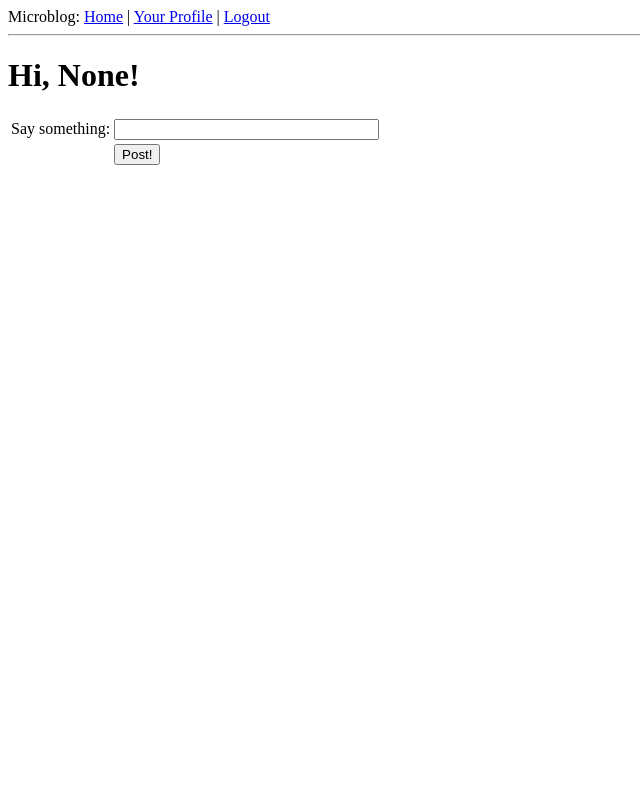
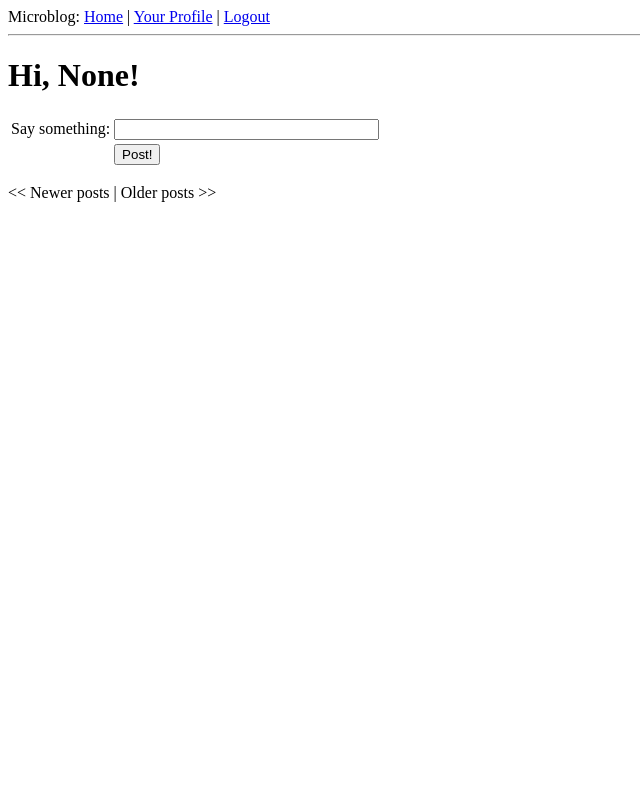
Before and after one commit to drbothen/Flasky_tut, a Flask app: page / in a window 1280 px wide. Shown: the whole page, without its empty margins (0-640 px from the left). Run offline with Flask 2, Linux system fonts and the light colour scheme; a user stored in the database is signed in; data comes from the database, SQL or seed files in the repository; data that the repository does not hold is empty; parts of the project's set-up code (start-up, migrations or seed data) failed here and were passed over.

Commit message:
added pagination logic to the template index

```diff
--- a/app/templates/index.html
+++ b/app/templates/index.html
@@ -21,7 +21,18 @@
             </tr>
         </table>
     </form>
+    <!-- posts is a Paginate object -->
     {% for post in posts.items %}  <!-- for loop to loop through all the posts past by the post variable. -->
         <div><p>{{ post.author.nickname }} says: <b>{{ post.body }}</b></p></div>  <!-- defines the style to display posts -->
     {% endfor %}  <!-- end for loop -->
+    {% if posts.has_prev %}  <!-- if there are newer posts generate a link -->
+        <a href="{{ url_for('index', page=posts.prev_num) }}">&lt;&lt; Newer posts</a>  <!-- link to newer posts -->
+    {% else %}  <!-- else statement -->
+        &lt;&lt; Newer posts  <!-- if no newer posts generate no link -->
+    {% endif %} |  <!-- end if statement and a generate a separator line -->
+    {% if posts.has_next %}  <!-- if there are older posts generate a link -->
+        <a href="{{ url_for('index', page=posts.next_num) }}">Older posts &gt;&gt;</a>  <!-- link to older posts -->
+    {% else %}  <!-- else statement -->
+        Older posts &gt;&gt;  <!-- if no older posts generate no link -->
+    {% endif %}  <!-- end if statement -->
 {% endblock %} <!-- end block section -->
```
